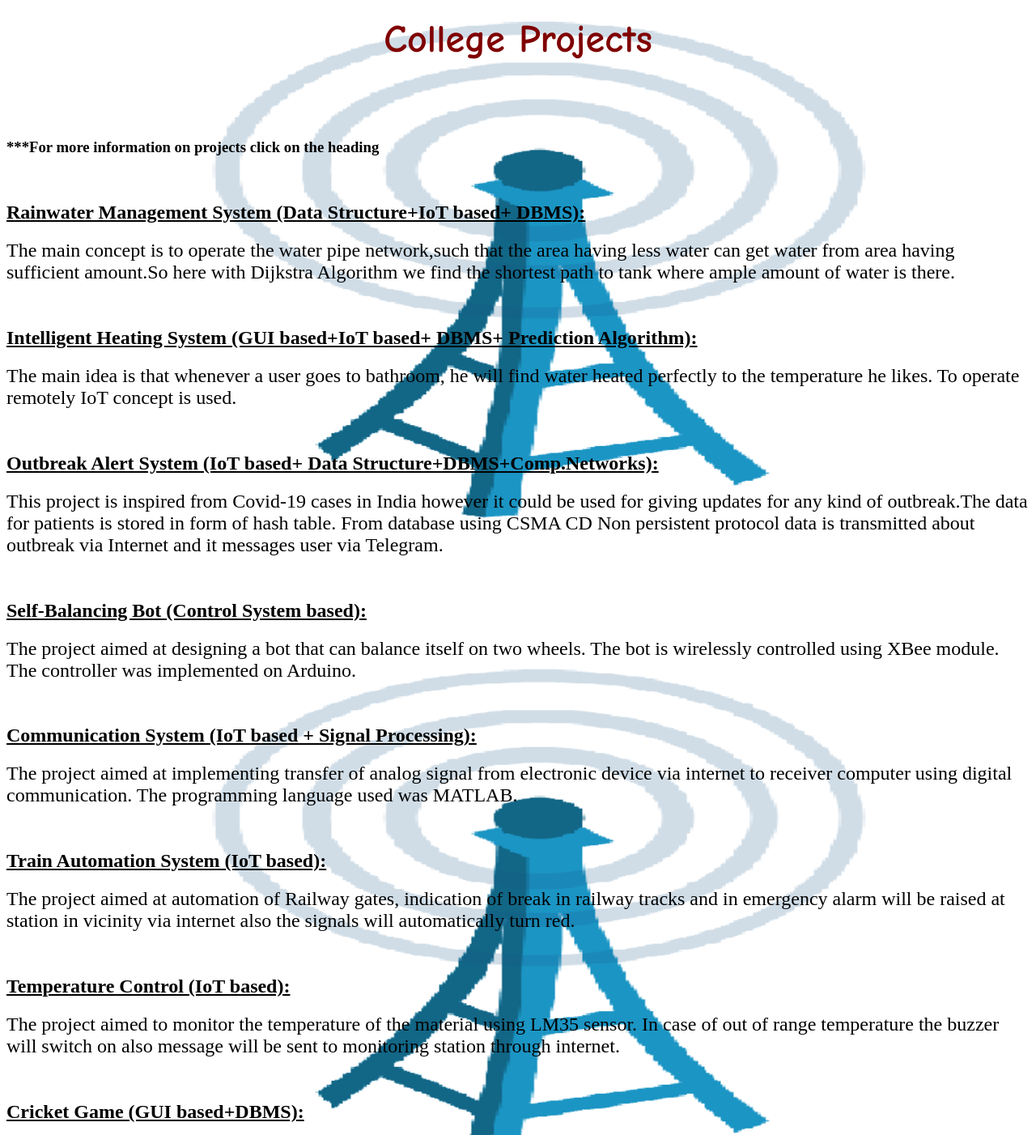
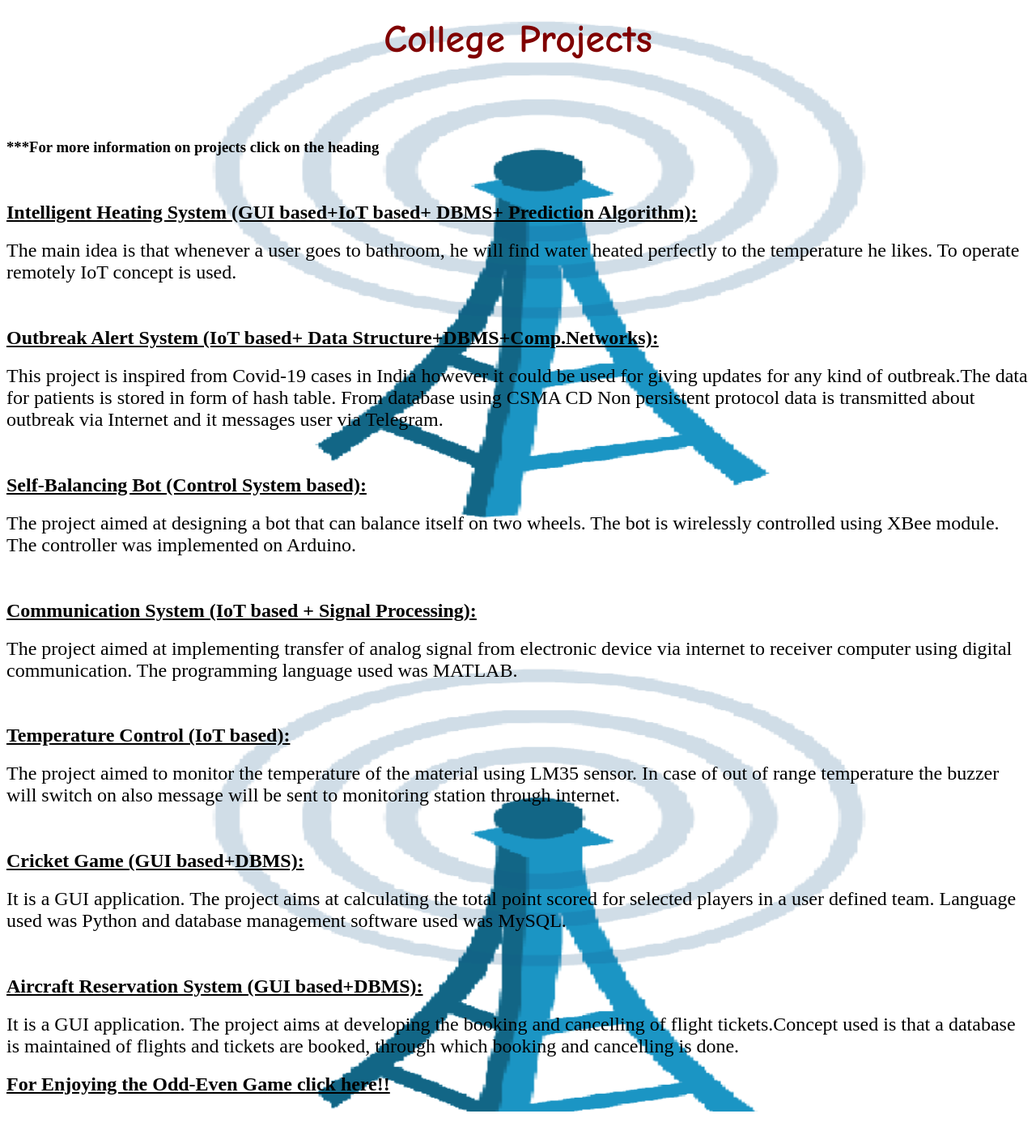
Before and after one commit to tantreshwar/me, a plain HTML site: page College Projects.html in a window 1280 px wide. Shown: the top 1402 px of the page at 81% size. After the commit the page ends 1373 px from the top, so only its background shows below. Drawn offline with Linux system fonts and the light colour scheme.

Commit message:
Update College Projects.html

```diff
--- a/College Projects.html
+++ b/College Projects.html
@@ -24,9 +24,6 @@ a:visited {
  <br>
    <h3>***For more information on projects click on the heading</h3>
   <br>
- <h2><a href="RWMS.pdf">Rainwater Management System (Data Structure+IoT based+ DBMS):</a></h2>
- <p><font face="Times New Roman" size="5">The main concept is to operate the water pipe network,such that the area having less water can get water from area having sufficient amount.So here with Dijkstra Algorithm we find the shortest path to tank where ample amount of water is there.</font></p>
- <br>
  <h2><a href="Intelligent Heating Systems.pdf">Intelligent Heating System (GUI based+IoT based+ DBMS+ Prediction Algorithm):</a></h3>
  <p><font face="Times New Roman" size="5">The main idea is that whenever a user goes to bathroom, he will find water heated perfectly to the temperature he likes. To operate remotely IoT concept is used.</font></p>
  <br>
@@ -38,9 +35,6 @@ a:visited {
  <br>
  <h2><a href="Commsys.pdf">Communication System (IoT based + Signal Processing):</a></h2>
  <p><font face="Times New Roman" size="5">The project aimed at implementing transfer of analog signal from electronic device via internet to receiver computer using digital communication. The programming language used was MATLAB.</font></p>
- <br>
- <h2><a href="TAS.pdf">Train Automation System (IoT based):</a></h2>
- <p><font face="Times New Roman" size="5">The project aimed at automation of Railway gates, indication of break in railway tracks and in emergency alarm will be raised at station in vicinity via internet also the signals will automatically turn red.</font></p>
  <br>
  <h2><a href="Temp.pdf">Temperature Control (IoT based):</a></h2>
  <p><font face="Times New Roman" size="5">The project aimed to monitor the temperature of the material using LM35 sensor. In case of out of range temperature the buzzer will switch on also message will be sent to monitoring station through internet.</font></p>
```
